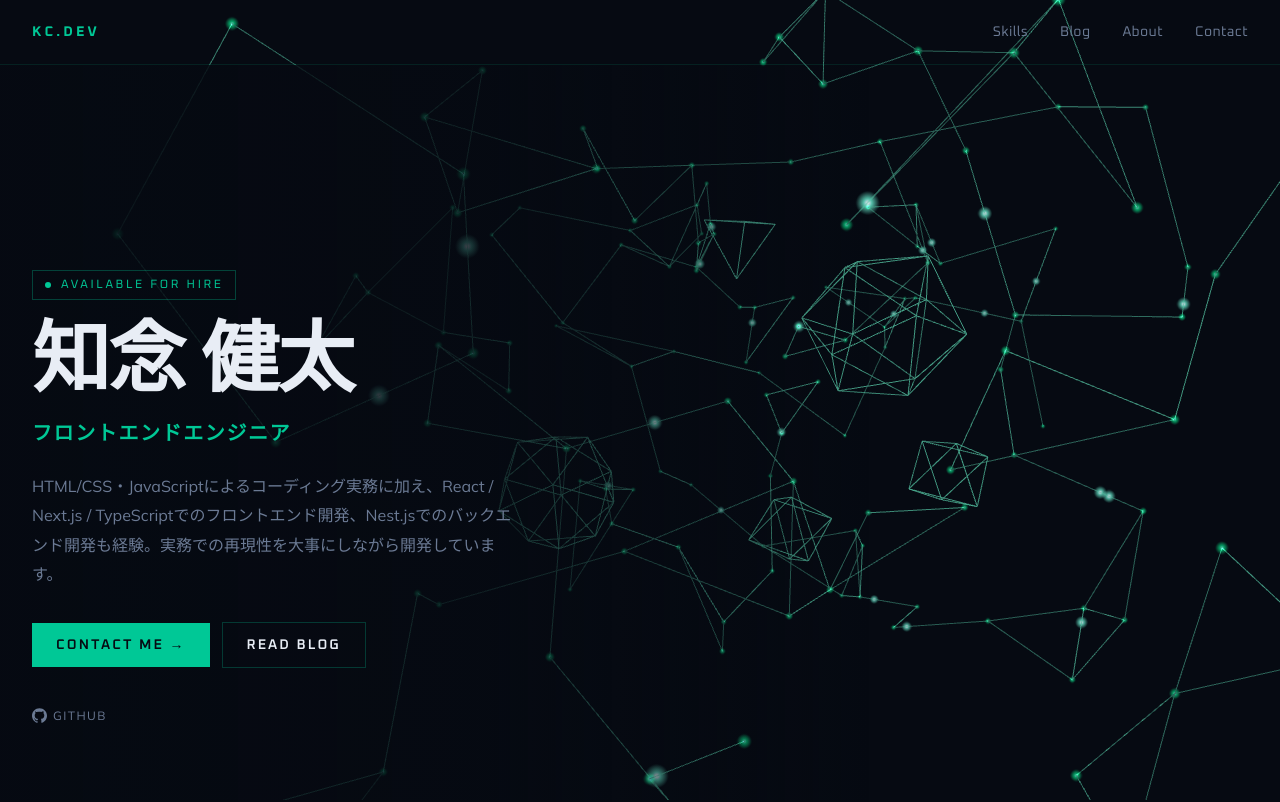
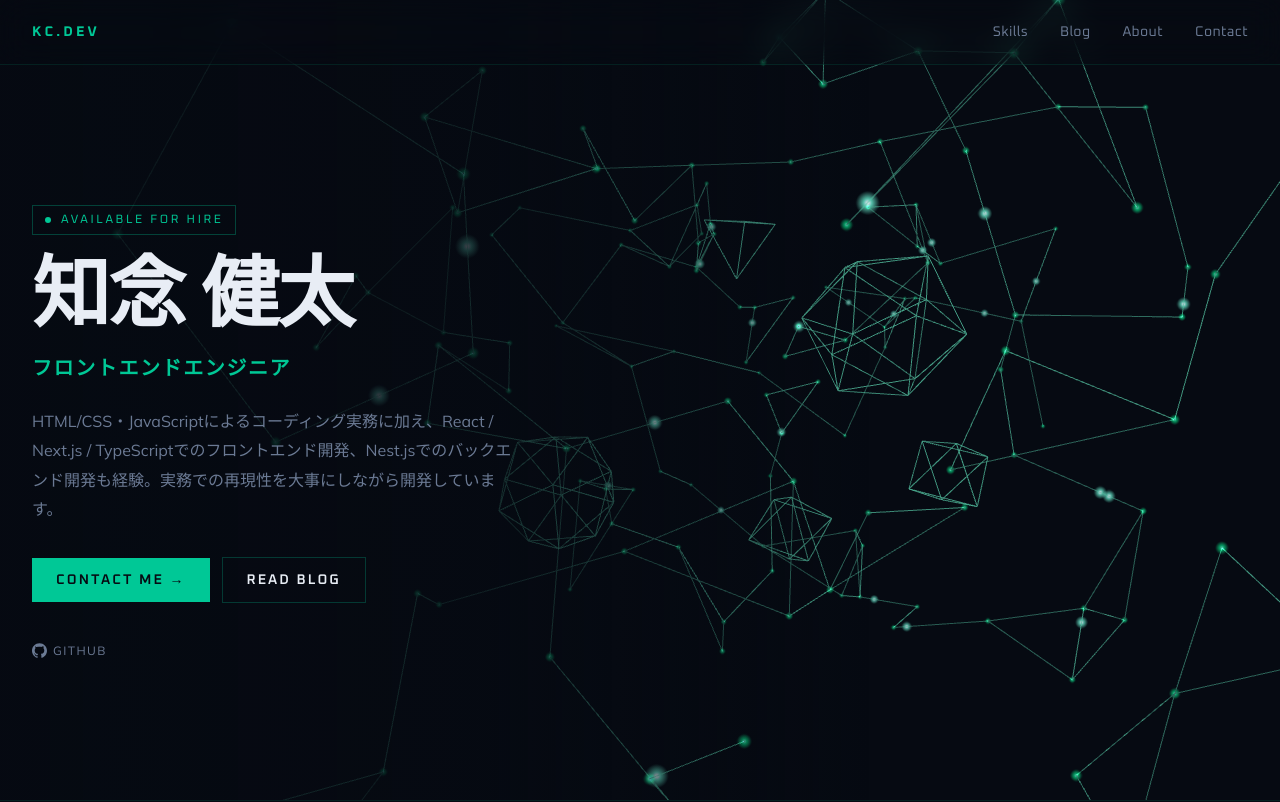
Before and after one commit to kenta-io/portfolio-site, a Next.js app: page / in a window 1280 px wide. Shown: the top 802 px of the page. Built offline with nearby package versions, Linux system fonts and the light colour scheme.

Commit message:
fix: make header fixed and add backdrop blur

```diff
--- a/src/components/layout/Header/index.tsx
+++ b/src/components/layout/Header/index.tsx
@@ -15,7 +15,7 @@ export function Header() {
   const [isMobileMenuOpen, setIsMobileMenuOpen] = useState(false);
 
   return (
-    <header className="border-b border-border">
+    <header className="border-b border-border fixed inset-x-0 top-0 z-50 backdrop-blur-lg">
       <div className="mx-auto flex h-16 max-w-[1280px] items-center justify-between px-4 md:px-6 lg:px-8">
         <Link
           href="/"
```
